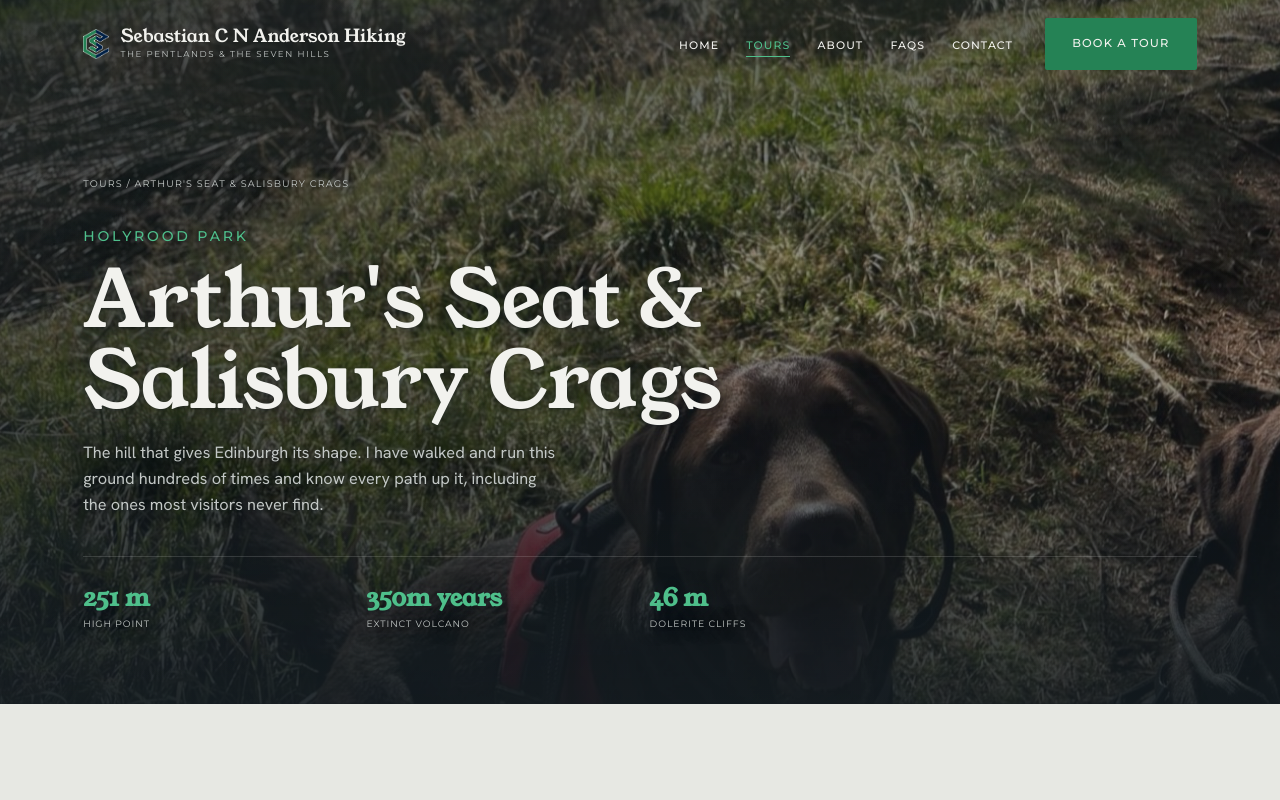
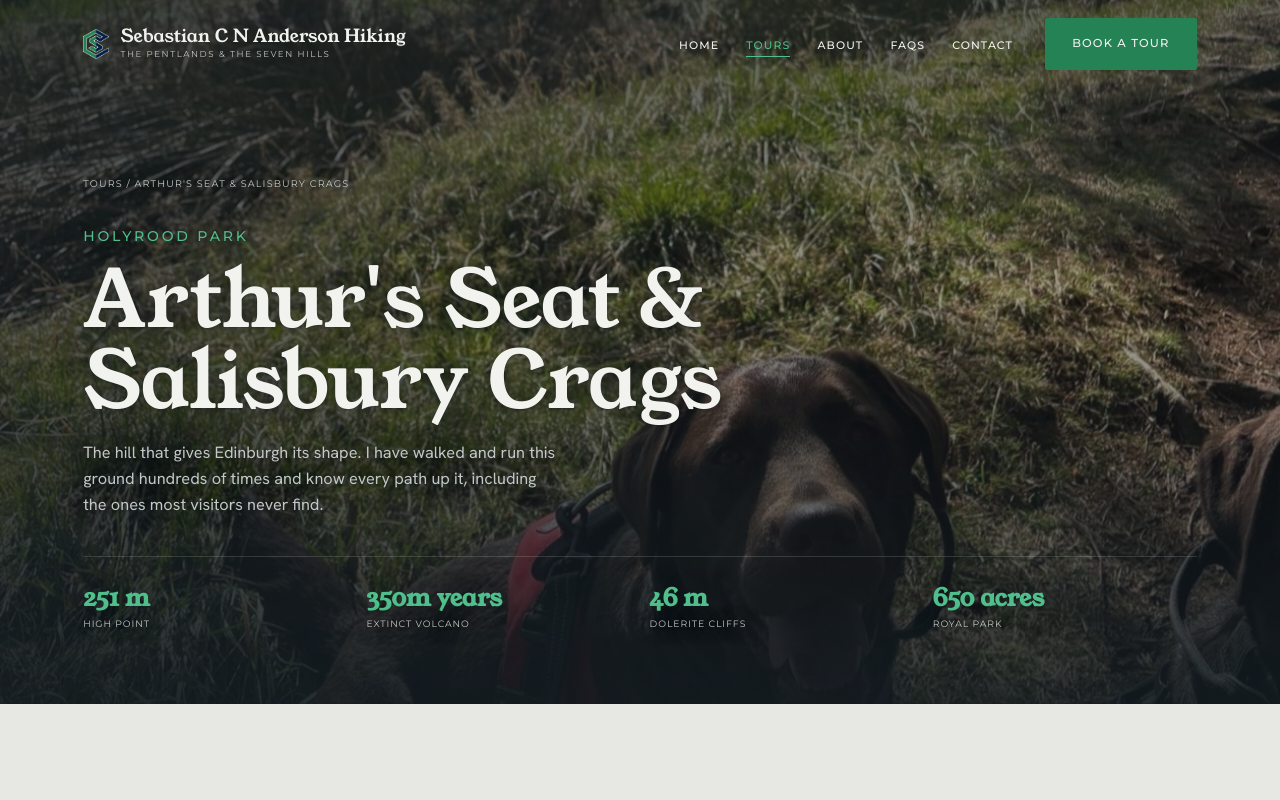
Before and after one commit to IsabellaK0493/SebWebsite, a plain HTML site: page clickfunnels-pages/arthurs-seat.html in a window 1280 px wide. Shown: the top 800 px of the page. Drawn offline with Linux system fonts and the light colour scheme.

Commit message:
Add Holyrood Park's size as a fourth Arthur's Seat fact
Co-Authored-By: Claude Opus 5.5 <noreply@anthropic.com>

```diff
--- a/clickfunnels-pages/arthurs-seat.html
+++ b/clickfunnels-pages/arthurs-seat.html
@@ -87,6 +87,7 @@
         <div><b>251 m</b><span>High point</span></div>
         <div><b>350m years</b><span>Extinct volcano</span></div>
         <div><b>46 m</b><span>Dolerite cliffs</span></div>
+        <div><b>650 acres</b><span>Royal park</span></div>
       </div>
     </div>
   </section>
```
Also changed, not shown: edinburgh-hiking/tour-arthurs-seat.html (+1 -0 lines), clickfunnels-paste/arthurs-seat.txt.
